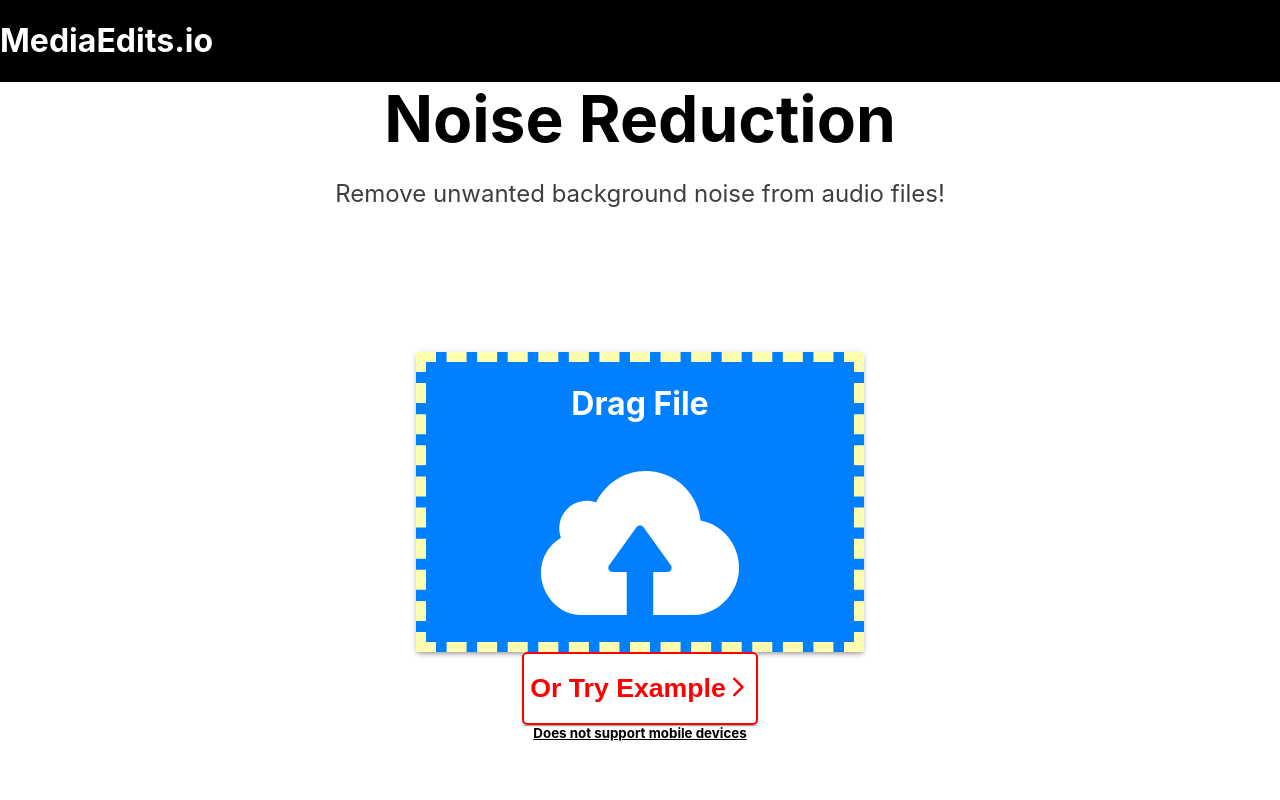
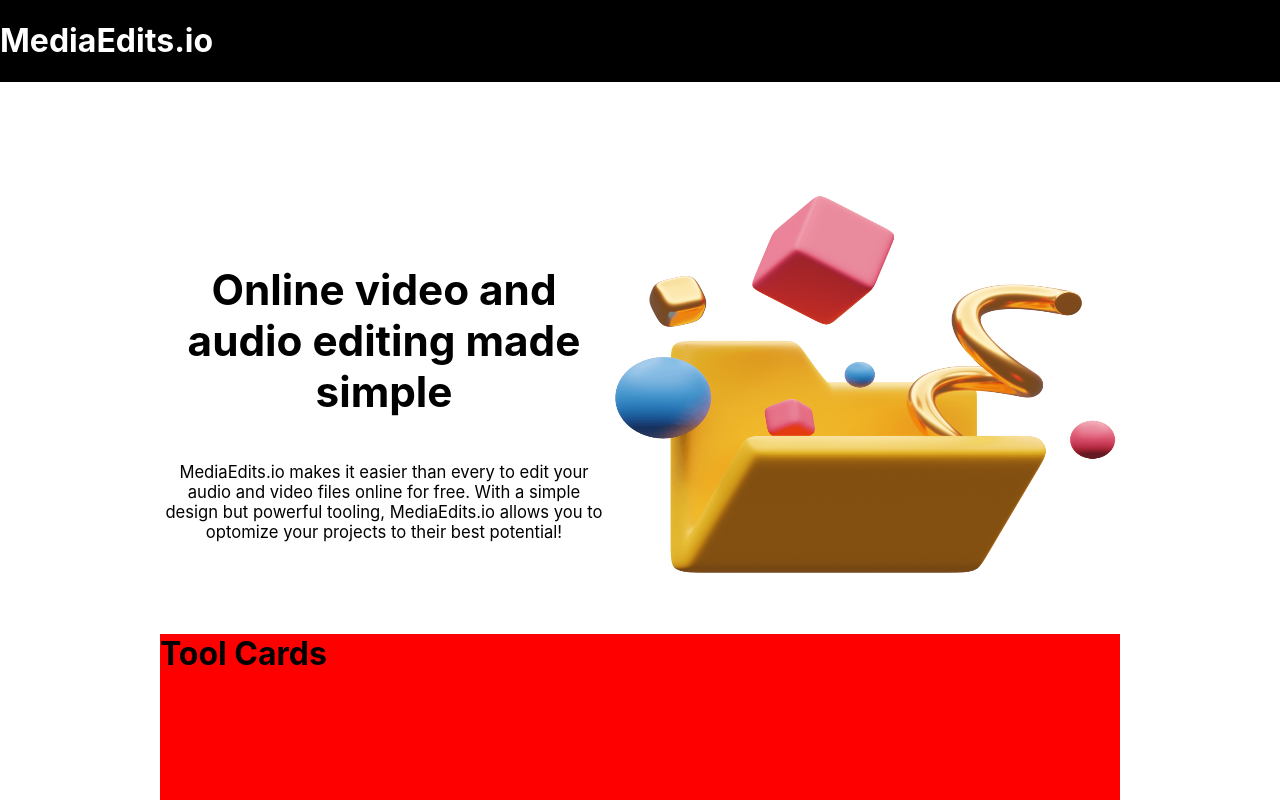
Before and after one commit to BaileyMcKelway/noise_reduction, a Next.js app: page / in a window 1280 px wide. Shown: the top 800 px of the page. Built offline with nearby package versions, Linux system fonts and the light colour scheme.

Commit message:
feat: adding a landing page

```diff
--- /dev/null
+++ b/src/components/Landing/LandingDescription.tsx
@@ -0,0 +1,19 @@
+import * as React from 'react';
+
+export interface ILandingDescriptionProps {
+  handleExample: () => void;
+}
+
+export default function LandingDescription() {
+  return (
+    <div className="landing_description">
+      <h1>Online video and audio editing made simple</h1>
+      <p>
+        MediaEdits.io makes it easier than every to edit your audio and video
+        files online for free. With a simple design but powerful tooling,
+        MediaEdits.io allows you to optomize your projects to their best
+        potential!
+      </p>
+    </div>
+  );
+}
--- /dev/null
+++ b/src/components/Landing/LandingImage.tsx
@@ -0,0 +1,23 @@
+import * as React from 'react';
+import Image from 'next/image';
+
+export interface ILandingImageProps {
+  handleExample: () => void;
+}
+
+export default function LandingImage() {
+  return (
+    <div className="landing_image">
+      <Image
+        src="/folder.png"
+        alt="media folder"
+        height={800}
+        width={950}
+        layout="responsive"
+        quality={100}
+        // sizes="(max-width: 600px) 100vw, (max-width: 1023px) 48vw, 23vw"
+        priority
+      />
+    </div>
+  );
+}
--- /dev/null
+++ b/src/components/Landing/LandingMain.tsx
@@ -0,0 +1,22 @@
+import * as React from 'react';
+import LandingDescription from './LandingDescription';
+import LandingImage from './LandingImage';
+import ToolCards from './ToolCards/ToolCards';
+
+export interface ILandingMainProps {
+  handleExample: () => void;
+}
+
+export default function LandingMain() {
+  return (
+    <div className="landing_main">
+      <div className="landing_top">
+        <LandingDescription />
+        <LandingImage />
+      </div>
+      <div className="landing_bottom">
+        <ToolCards />
+      </div>
+    </div>
+  );
+}
--- /dev/null
+++ b/src/components/Landing/ToolCards/ToolCards.tsx
@@ -0,0 +1,13 @@
+import * as React from 'react';
+
+export interface IToolCardsProps {
+  handleExample: () => void;
+}
+
+export default function ToolCards() {
+  return (
+    <div className="toolcards">
+      <h1>Tool Cards</h1>
+    </div>
+  );
+}
--- a/src/components/UploadFile/UploadFileMain.tsx
+++ b/src/components/UploadFile/UploadFileMain.tsx
@@ -30,9 +30,10 @@
         <Image
           src="/upload_cloud.svg"
           alt="cloud upload"
-          width="240"
-          height="240"
+          width={240}
+          height={240}
           className="load_file_image"
+          priority
         />
         <input {...getInputProps()} />
       </div>
--- a/src/pages/index.tsx
+++ b/src/pages/index.tsx
@@ -1,23 +1,10 @@
-import React, { useState } from 'react';
+import React from 'react';
 import Head from 'next/head';
 import NavBar from '@/components/NavBar';
-import Title from '@/components/Title';
-import Description from '@/components/Description';
-import Back from '@/components/Back';
-import MainFile from '@/components/MainFile';
-import InstructionModMain from '@/components/BulletPoints/BulletPoints';
-import InstructionsMain from '@/components/Instructions/InstructionsMain';
+import LandingMain from '@/components/Landing/LandingMain';
 import Footer from '@/components/Footer';
 
-const Home: React.FC = () => {
-  const [inputFile, setInputFile] = useState(null);
-  const [load, setLoad] = useState('empty');
-
-  const handleBack = () => {
-    setInputFile(null);
-    setLoad('empty');
-  };
-  return (
+const Home: React.FC = () => (
   <div>
     <Head>
       <title>MediaEdits.io | Noise Reduction in the browser!</title>
@@ -31,22 +18,10 @@
 
     <div className="container">
       <NavBar />
-        <Title />
-        <div>
-          <Description />
-          {load !== 'empty' && <Back handleBack={handleBack} />}
-        </div>
-        <MainFile
-          load={load}
-          setLoad={setLoad}
-          inputFile={inputFile}
-          setInputFile={setInputFile}
-        />
-        {load === 'empty' ? <InstructionModMain /> : <InstructionsMain />}
+      <LandingMain />
       <Footer />
     </div>
   </div>
 );
-};
 
 export default Home;
--- a/src/styles/main.scss
+++ b/src/styles/main.scss
@@ -18,6 +18,56 @@
   flex-direction: column;
   justify-content: flex-start;
   align-items: center;
+}
+
+// LANDING
+.landing_main {
+  display: flex;
+  flex-direction: column;
+  justify-content: flex-start;
+  align-items: center;
+
+  max-width: 2000px;
+  height: 100vh;
+
+  .landing_top {
+    margin-top: 100px;
+    width: 100%;
+
+    display: flex;
+
+    position: relative;
+  }
+  .landing_bottom {
+    width: 100%;
+    height: 100%;
+  }
+}
+.landing_description {
+  h1 {
+    font-size: 3.3vw;
+  }
+  p {
+    font-size: 1.3vw;
+  }
+  text-align: center;
+
+  width: 35vw;
+  height: 100%;
+
+  display: flex;
+  flex-direction: column;
+  justify-content: center;
+}
+.landing_image {
+  width: 40vw;
+  height: 100%;
+}
+
+.toolcards {
+  width: 100%;
+  height: 100%;
+  background-color: red;
 }
 
 // NAVBAR
```
Also changed, not shown: src/pages/noisereduction.tsx (added, +52 -0 lines), public/folder.png (added). Lines whose indentation alone changed are shown as unchanged.
